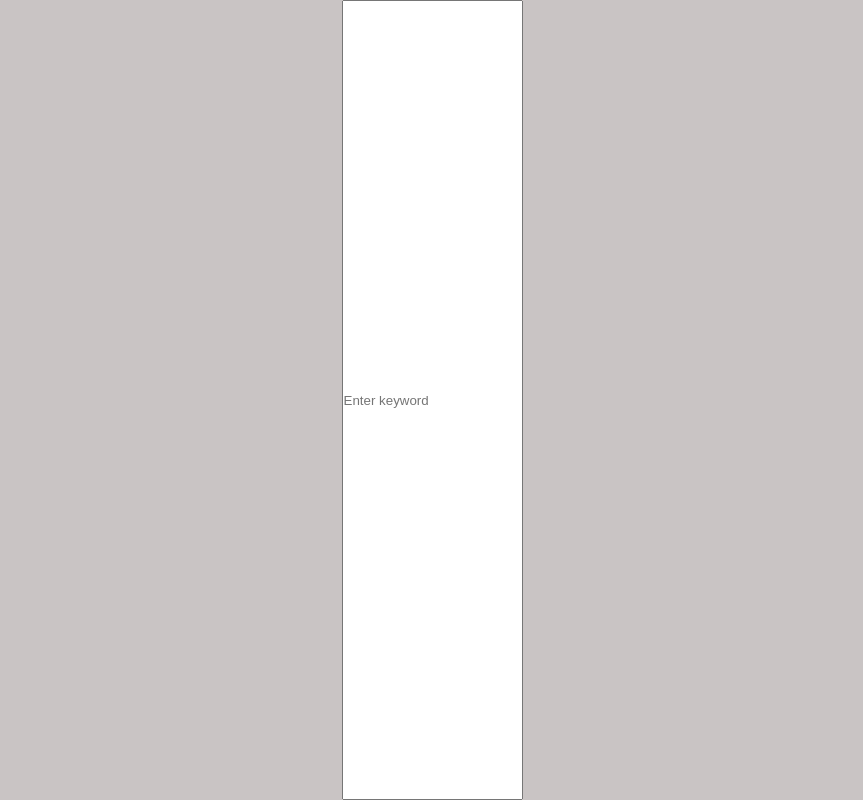
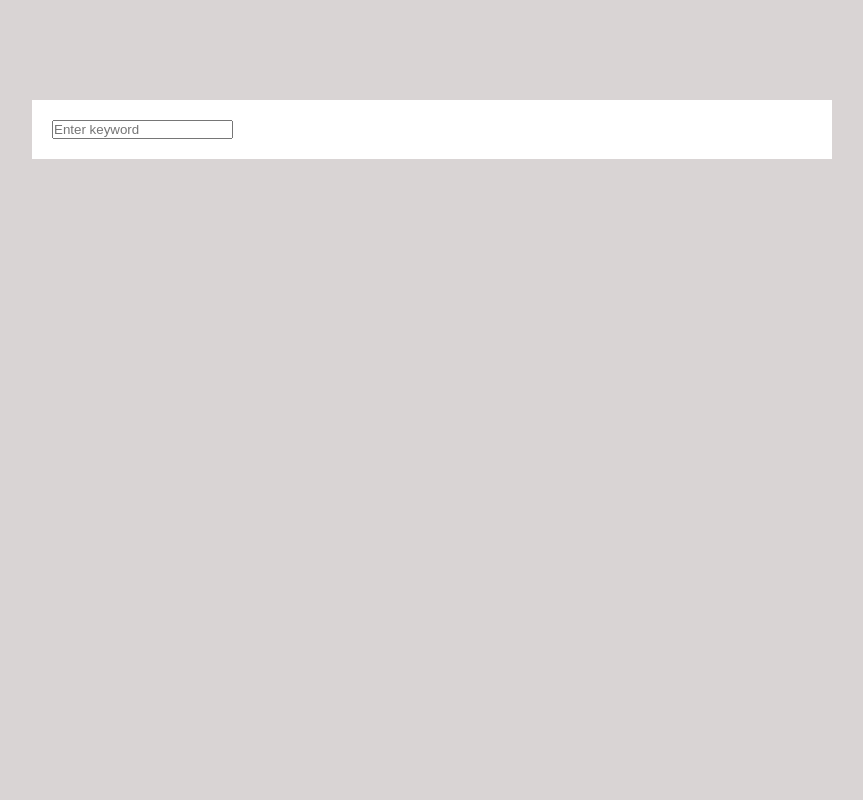
Before and after one commit to georgichichev/outdoorsy-challenge, a React (Create React App) app: page / in a window 1280 px wide. Shown: the whole page, without its empty margins (208-1071 px from the left). Built offline with nearby package versions, Linux system fonts and the light colour scheme.

Commit message:
Rewrite container and body css

```diff
--- a/src/App.css
+++ b/src/App.css
@@ -4,10 +4,15 @@
     margin: 0;
 }
 
-.container{
-    width: 100vw;
-    height: 100vh;
-    background-color: #c9c4c4;
+body{
+    background-color: #d9d4d4;
     display: flex;
     justify-content: center;
 }
+
+.container{
+    background-color: white;
+    width: 800px;
+    padding: 20px;
+    margin-top: 100px;
+}
```
